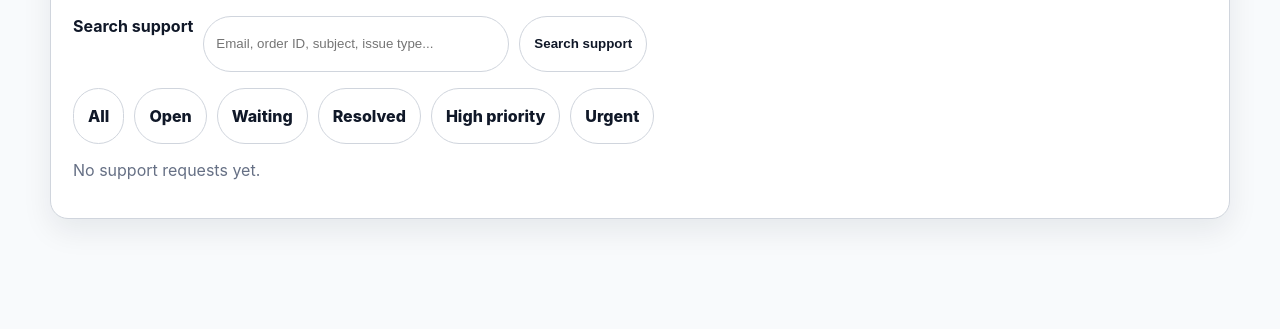
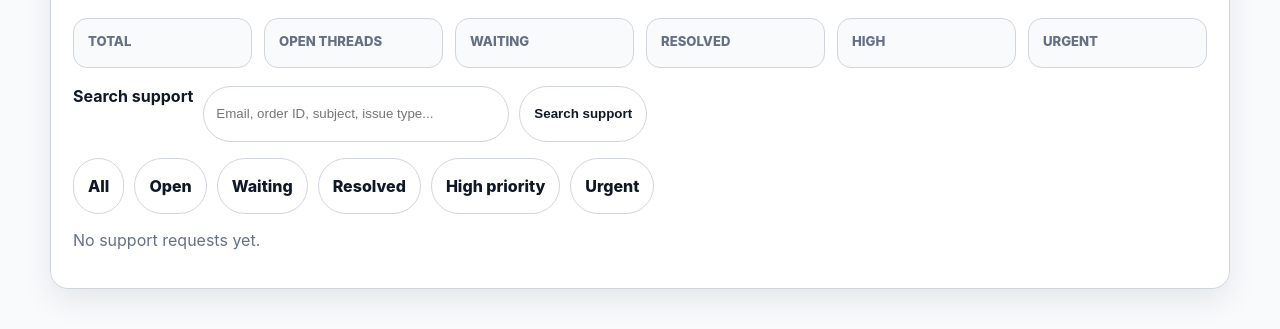
Before and after one commit to BobGanti/smx-commerce, a Python web app: template src/smx_commerce/templates/admin/support_threads.html in a window 1280 px wide. Shown: the part 232-561 px from the top of the page. Run offline with Jinja, Linux system fonts and the light colour scheme; the template is opened without the code that fills it, so the values that code supplies are empty.

Commit message:
Add admin support inbox summary counts

```diff
--- a/src/smx_commerce/templates/admin/support_threads.html
+++ b/src/smx_commerce/templates/admin/support_threads.html
@@ -173,6 +173,34 @@
       margin: 16px 0;
     }
 
+    .smx-support-summary-grid {
+      display: grid;
+      grid-template-columns: repeat(auto-fit, minmax(140px, 1fr));
+      gap: 12px;
+      margin: 18px 0;
+    }
+
+    .smx-support-summary-card {
+      padding: 14px;
+      border: 1px solid var(--smx-border);
+      border-radius: 14px;
+      background: #f9fafb;
+    }
+
+    .smx-support-summary-label {
+      margin: 0 0 4px;
+      color: var(--smx-muted);
+      font-size: 0.82rem;
+      font-weight: 850;
+      text-transform: uppercase;
+    }
+
+    .smx-support-summary-value {
+      margin: 0;
+      font-size: 1.45rem;
+      font-weight: 950;
+    }
+
     @media (max-width: 760px) {
       .smx-nav,
       .smx-inline-form {
@@ -235,6 +263,38 @@
       <p class="smx-muted">
         Review customer support requests submitted through {{ commerce_config.store_title }}.
       </p>
+
+      <div class="smx-support-summary-grid" aria-label="Support inbox summary">
+        <article class="smx-support-summary-card">
+          <p class="smx-support-summary-label">Total</p>
+          <p class="smx-support-summary-value">{{ support_summary.total }}</p>
+        </article>
+
+        <article class="smx-support-summary-card">
+          <p class="smx-support-summary-label">Open threads</p>
+          <p class="smx-support-summary-value">{{ support_summary.open }}</p>
+        </article>
+
+        <article class="smx-support-summary-card">
+          <p class="smx-support-summary-label">Waiting</p>
+          <p class="smx-support-summary-value">{{ support_summary.waiting }}</p>
+        </article>
+
+        <article class="smx-support-summary-card">
+          <p class="smx-support-summary-label">Resolved</p>
+          <p class="smx-support-summary-value">{{ support_summary.resolved }}</p>
+        </article>
+
+        <article class="smx-support-summary-card">
+          <p class="smx-support-summary-label">High</p>
+          <p class="smx-support-summary-value">{{ support_summary.high }}</p>
+        </article>
+
+        <article class="smx-support-summary-card">
+          <p class="smx-support-summary-label">Urgent</p>
+          <p class="smx-support-summary-value">{{ support_summary.urgent }}</p>
+        </article>
+      </div>
 
       <form method="get" action="/commerce/admin/support" class="smx-admin-actions">
         <label for="support-search"><strong>Search support</strong></label>
```
Also changed, not shown: src/smx_commerce/admin/support.py (+11 -0 lines), tests/test_admin_support_summary.py (added, +86 -0 lines).
